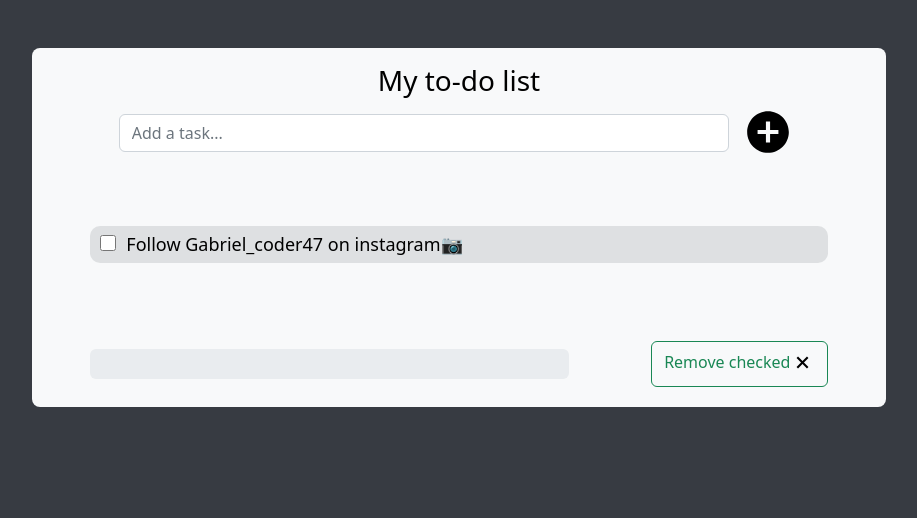
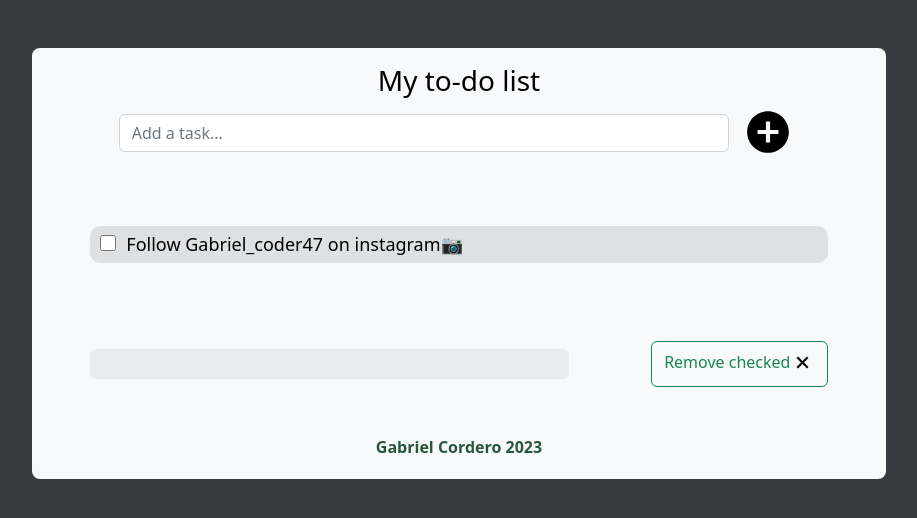
Before and after one commit to GabrielCorderoDeveloper/MyTo-doList, a React (Create React App) app: page / in a window 1280 px wide. Shown: the top 518 px of the page, without its empty margins (181-1098 px from the left). Built offline with nearby package versions, Linux system fonts and the light colour scheme.

Commit message:
Commented code.
Commented components that are not being used.

Updated README.

Added link to github at the bottom.

```diff
--- a/src/App.css
+++ b/src/App.css
@@ -54,3 +54,15 @@ input.check {
 input[type='checkbox'] {
   accent-color: rgb(124, 216, 82);
 }
+
+.main a {
+  color: rgb(39, 86, 61);
+  font-weight: bold;
+  text-decoration: none;
+  transition: 0.2s;
+}
+
+.main a:hover {
+  color: rgb(13, 168, 85);
+  text-decoration: underline;
+}
--- a/src/App.js
+++ b/src/App.js
@@ -10,10 +10,11 @@ import { MdAddCircle } from "react-icons/md";
 const LOCAL_STORAGE_KEY = 'todoApp.todos'
 
 function App() {
-  //~   Here i will save all the todos
+ // Here we define the initial state of the todo list using the useState hook
   const [todos, setTodos] = useState([{
     id: 1, name: 'Follow Gabriel_coder47 on instagram📷', complete: false
   }]);
+   // UseRef hook to get a reference to the input field
   const todoNameRef = useRef();
 
   //*Save and load todos <------------------------------------------------------------------------|||||
@@ -25,8 +26,6 @@ function App() {
   useEffect(() => {
     localStorage.setItem(LOCAL_STORAGE_KEY, JSON.stringify(todos))
   }, [todos])
-
-  //  localStorage.clear();
   //*  <------------------------------------------------------------------------------------------|||||
 
   function toggleTodo(id) {
@@ -36,9 +35,9 @@ function App() {
     setTodos(newTodos)
   }
 
+  //It will generate a random ID
   function idGenerator() {
     const id = Math.floor(Math.random() * 10000)
-    //+ console.log(id)
     return id
   }
   function handleAddTodo() {
@@ -50,11 +49,13 @@ function App() {
     todoNameRef.current.value = null
   }
 
+  //It will erase the todos that are completed
   function clearTodos() {
     const newTodos = todos.filter(todo => !todo.complete)
     setTodos(newTodos)
   }
 
+  //Defining the bar and the button
   const SearchAndButton = () => {
   return (
     <>
@@ -86,8 +87,10 @@ function App() {
             </div>
             </div>
 
+            <div className='mt-5 mb-1'>
+              <a href='https://github.com/GabrielCorderoDeveloper' target='abput_blank'>Gabriel Cordero 2023</a>
+            </div>
           </div>
-
     </div>
   );
 }
--- a/src/components/AddButton.js
+++ b/src/components/AddButton.js
@@ -3,7 +3,7 @@ import { MdAddCircle } from "react-icons/md";
 import  handleAddTodo from './SearchBar'
 
 const SearchButton = () => {
-
+//This is the button element
   return (
     <span className='col-1'>
       <MdAddCircle onClick={handleAddTodo} className='main-button' size="50px"/>
--- a/src/components/RemoveChecked.js
+++ b/src/components/RemoveChecked.js
@@ -1,6 +1,7 @@
 import React from 'react'
 import { GrFormClose } from "react-icons/gr";
 
+//This is the button to remove checked to-dos
 const RemoveChecked = ({ clearTodos }) => {
   return (
     <button className='btn btn-outline-success mt-md-0 mt-2' onClick={clearTodos}>
--- a/src/components/SearchAndButton.js
+++ b/src/components/SearchAndButton.js
@@ -1,3 +1,6 @@
+//!The code is commented becouse the elemet is not being used.
+
+/*
 import React from 'react'
 import { MdAddCircle } from "react-icons/md";
 import { useState, useRef } from 'react';
@@ -26,7 +29,7 @@ const SearchAndButton = () => {
       <input ref={todoNameRef} className='form-control' type='text' placeholder='Add a task...'/>
     </div>
 
-    <span className='col-1 pr-5'>       {/*//! Button */}
+    <span className='col-1 pr-5'>
       <MdAddCircle onClick={handleAddTodo} className='main-button' size="50px"/>
     </span>
     </>
@@ -34,3 +37,4 @@ const SearchAndButton = () => {
 }
 
 export default SearchAndButton
+*/
--- a/src/components/TaskCounter.js
+++ b/src/components/TaskCounter.js
@@ -6,6 +6,7 @@ const TaskCounter = ({ todos }) => {
   let completedTasks = todos.filter(todo => todo.complete).length;
 
   let now = (Math.floor((completedTasks / totalTasks) * 100));
+//The progress bar will say how many tasks you have completed.
 
   return (
     <ProgressBar
--- a/src/components/Todo.js
+++ b/src/components/Todo.js
@@ -5,6 +5,7 @@ const Todo = ({ todo, toggleTodo }) => {
     toggleTodo(todo.id)
   }
 
+  //The to-do elements will be rendered
   return (
     <div className='todo-item'>
         <label>
--- a/src/index.js
+++ b/src/index.js
@@ -7,7 +7,3 @@ const root = ReactDOM.createRoot(document.getElementById('root'));
 root.render(
     <App />
 );
-
-// If you want to start measuring performance in your app, pass a function
-// to log results (for example: reportWebVitals(console.log))
-// or send to an analytics endpoint. Learn more: https://bit.ly/CRA-vitals
```
Also changed, not shown: src/components/SearchBar.js (+5 -2 lines), 1 other file (tests, documents, lock files or other folders).
